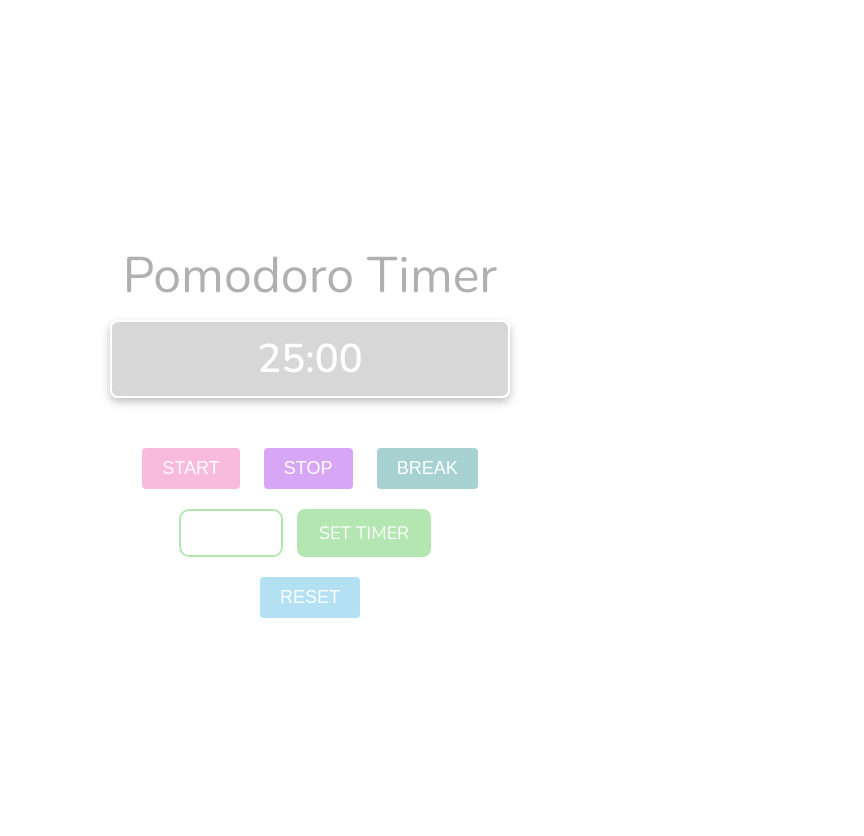
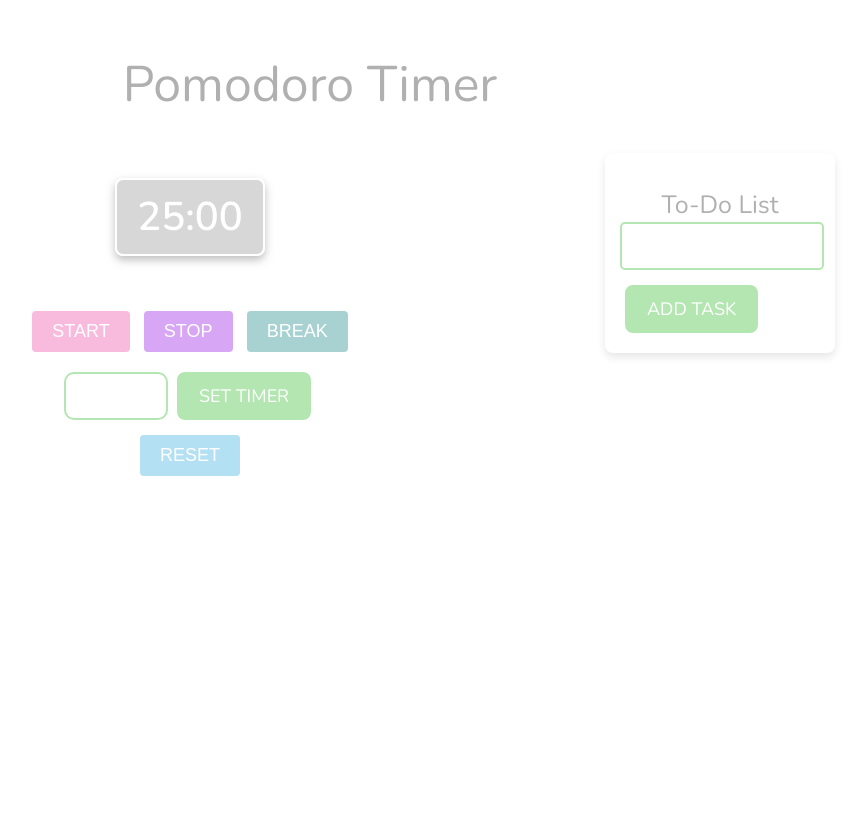
Before and after one commit to syedm83/pomodoro_project, a Flask app: template templates/index.html in a window 1280 px wide. Shown: the whole page, without its empty margins (330-1194 px from the left). After the commit the page ends 476 px from the top, so only its background shows below. Run offline with Flask 3, Linux system fonts and the light colour scheme; the template is opened without the code that fills it, so the values that code supplies are empty.

Commit message:
Update 9/29

```diff
--- a/templates/index.html
+++ b/templates/index.html
@@ -8,28 +8,39 @@
     <link rel="stylesheet" href="style.css">
 </head>
 <body>
+    <h1 id="webpage-title">Pomodoro Timer</h1>
+
     <div class="container">
-        <h1 class="title">Pomodoro Timer</h1>
+        <div class="content-wrapper">
+            <div class="timer-wrapper">
                 <p class="timer" id="timer">25:00</p>
-
 
                 <div class="button-wrapper">
                     <button id="start">Start</button>
                     <button id="stop">Stop</button>
                     <button id="break">Break</button>
-
                 </div>
 
                 <div class="input-wrapper">
                     <input type="text" id="minutes" placeholder=" " />
                     <button id="set-time">Set Timer</button>
-
                 </div>
 
                 <div>
                     <button id="reset">Reset</button>
                 </div>
             </div>
+
+            <!-- To-Do List -->
+            <div class="todo-wrapper">
+                <h2 class="title">To-Do List</h2>
+                <ul id="todo-list"></ul>
+                <input type="text" id="new-task" placeholder="   ">
+                <button id="add-task">Add Task</button>
+            </div>
+        </div>
+
+    </div>
     <script src="index.js"></script>
 </body>
 </html>
--- a/templates/index.js
+++ b/templates/index.js
@@ -74,3 +74,41 @@ function startTimer() {
   resetEl.addEventListener("click", resetTimer);
 
   setTimeEl.addEventListener("click", setCustomTime);
+
+//now for to do list code below
+const addTaskBtn = document.getElementById('add-task');
+const newTaskInput = document.getElementById('new-task');
+const todoList = document.getElementById('todo-list');
+
+addTaskBtn.addEventListener('click', function() {
+    const taskText = newTaskInput.value.trim();
+    if (taskText !== '') {
+        const listItem = createTaskItem(taskText);
+        todoList.appendChild(listItem);
+        newTaskInput.value = ''; // Clear input
+    }
+});
+
+function createTaskItem(taskText) {
+    const listItem = document.createElement('li');
+    const taskSpan = document.createElement('span');
+    taskSpan.textContent = taskText;
+
+    const checkbox = document.createElement('input');
+    checkbox.type = 'checkbox';
+    checkbox.addEventListener('change', function() {
+        if (this.checked) {
+            taskSpan.classList.add('completed');
+            todoList.appendChild(listItem); // Move to bottom when checked
+        } else {
+            taskSpan.classList.remove('completed');
+        }
+    });
+
+    listItem.appendChild(taskSpan);
+    listItem.appendChild(checkbox);
+
+    return listItem;
+
+
+}
--- a/templates/style.css
+++ b/templates/style.css
@@ -1,23 +1,48 @@
 @import url('https://fonts.googleapis.com/css2?family=Nunito:wght@300;400;600&display=swap');
 
+body {
+    background-color: rgb(255, 255, 255);
+    font-family: 'Nunito', sans-serif;
+}
+
+#webpage-title {
+    font-size: 50px; /* Larger font size for the webpage title */
+    text-align: center;
+    color: #b0b0b0; /* Same color as the other titles */
+    font-weight: 300;
+    margin-top: 50px;
+}
+
 .container {
-    margin: 0 auto;
-    max-width: 400px;
+    display: flex;
+    justify-content: center;
+    align-items: center;
+}
+
+.content-wrapper {
+    display: flex;
+    margin: 0;
+    justify-content: center;
+    align-items: flex-start;
+    width: 1050px; /* Set the total width for both the timer and to-do list */
+}
+
+.timer-wrapper {
+    flex: 1;
+    margin-right: 10px;
+    background-color: #ffffff;
+    padding: 15px;
+    border-radius: 8px;
+    /*box-shadow: 0 4px 8px rgba(0, 0, 0, 0.1);*/
     text-align: center;
-    padding: 10px;
-    font-family: 'Nunito', sans-serif;
-    position: relative;
-    height: 100vh;
-    display: flex;
-    flex-direction: column;
-    justify-content: center;
 }
 
 .title {
-    font-size: 50px;
+    font-size: 25px; /* Adjusted size for title */
     margin-bottom: 0px;
     color: #b0b0b0;
     font-weight: 300;
+    text-align: center;
 
 }
 
@@ -26,20 +51,22 @@
     color: #ffffff;
     margin-top: 10px;
     font-weight: 700;
-
-    border: 2px solid #ffffff; /*for borderrrrr cute vvvv all below for the timer border fix make colors better*/
+    border: 2px solid #ffffff;
     border-radius: 8px;
     padding: 10px 20px;
     background-color: rgba(122, 122, 122, 0.3);
     box-shadow: 0 4px 8px rgba(128, 128, 128, 0.5);
     display: inline-block;
+}
 
+.button-wrapper {
+    margin: 10px 0; /* Add margin for button spacing */
 }
 
 button {
     font-size: 18px;
     padding: 10px 20px;
-    margin: 10px;
+    margin: 5px; /* Adjusted for smaller button spacing */
     color: rgb(255, 255, 255);
     border: none;
     border-radius: 4px;
@@ -63,14 +90,9 @@ button:hover {
 #reset {
     background-color: #B3E0F2;
 }
-#break{
-    background-color: #A8D1d1
-}
 
-body {
-    background-color: rgb(255, 255, 255);
-    font-family: 'Nunito', sans-serif;
-
+#break {
+    background-color: #A8D1d1;
 }
 
 .custom-timer-wrapper {
@@ -88,7 +110,6 @@ input {
     text-align: center;
     border: 2px solid #B3E6B1;
     font-family: 'Nunito', sans-serif;
-
     border-radius: 10px;
 }
 
@@ -104,3 +125,80 @@ input {
     text-transform: uppercase;
     transition: opacity 0.3s ease-in-out;
 }
+
+.todo-wrapper {
+    width: 200px; /* To-do list width */
+    margin-left: 0;
+    background-color: #ffffff; /* Background color for the wrapper */
+    padding: 15px;
+    border-radius: 8px;
+    box-shadow: 0 4px 8px rgba(0, 0, 0, 0.1);
+
+}
+
+#todo-list {
+    list-style-type: none; /* Remove bullet points */
+    padding: 0;
+    margin: 0;
+}
+
+
+#todo-list li {
+    display: flex;
+    justify-content: space-between;
+    align-items: center;
+    padding: 10px; /* Add padding around each item */
+    border-bottom: 1px solid #ccc; /* Thin gray line */
+
+
+}
+
+.checkbox {
+    margin-right: 10px; /* Space between checkbox and task text */
+}
+
+#todo-list li:last-child {
+    border-bottom: none; /* Remove border from the last item */
+}
+
+#new-task {
+    width: 100%;
+    padding: 10px;
+    margin-bottom: 10px;
+    border: 2px solid #B3E6B1;
+    border-radius: 5px;
+    color: rgba(71, 71, 71, 0.3);
+    max-width: 180px;
+
+}
+
+#add-task {
+    font-family: 'Nunito', sans-serif;
+    background-color: #B3E6B1;
+    font-size: 18px;
+    padding: 10px 20px;
+    color: white;
+    border: 2px solid #B3E6B1;
+    border-radius: 8px;
+    cursor: pointer;
+    text-transform: uppercase;
+    transition: opacity 0.3s ease-in-out;
+    align-items: center;
+}
+
+.completed {
+    text-decoration: line-through;
+    color: #888;
+}
+
+#to-do-title {
+    color: #b0b0b0;
+    font-weight: 300;
+    align-items: center;
+
+}
+
+#text{
+    background-color: rgba(122, 122, 122, 0.3);
+
+}
```
Lines whose indentation alone changed are shown as unchanged.
